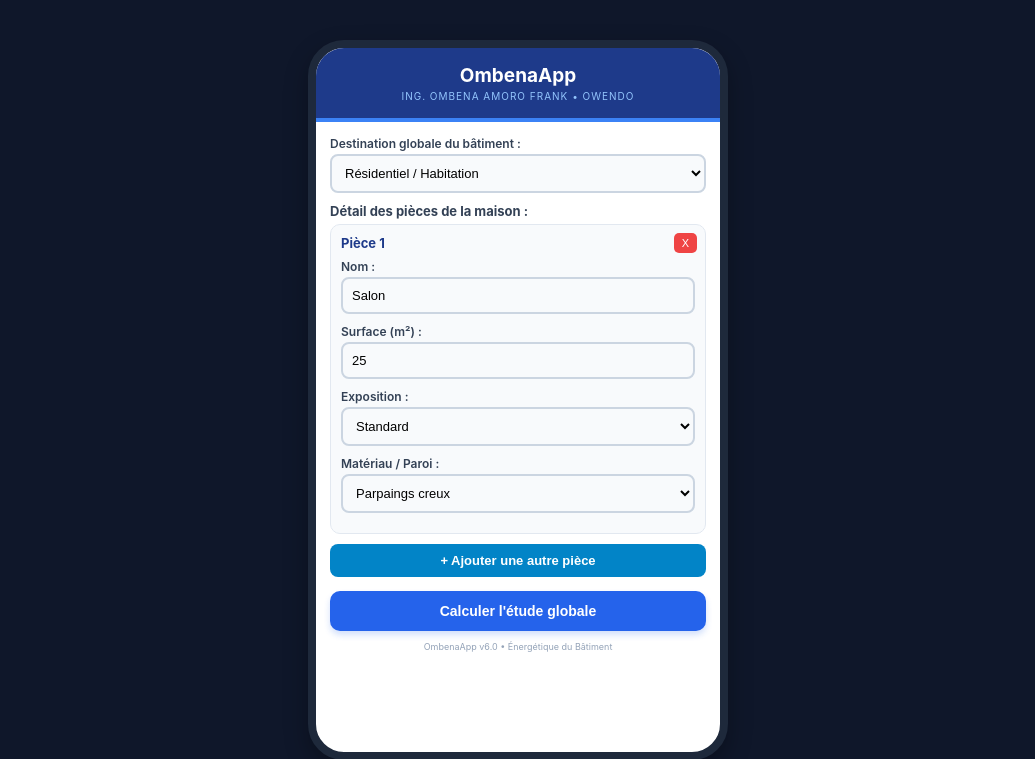
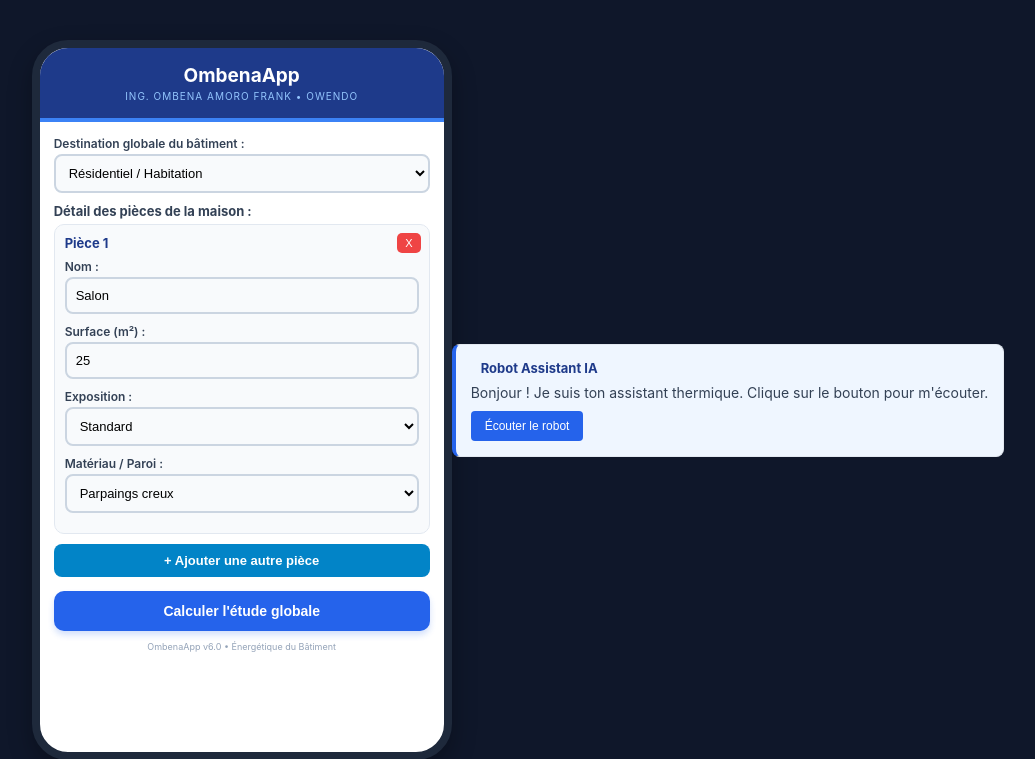
Before and after one commit to franknosterss-gif/ombenaapp, a Flask app: page / in a window 1280 px wide. Shown: the top 759 px of the page, without its empty margins (122-1157 px from the left). Run offline with Flask 3, Linux system fonts and the light colour scheme.

Commit message:
Affichage du robot et liaison avec robot.js

```diff
--- a/templates/index.html
+++ b/templates/index.html
@@ -366,3 +366,19 @@ function supprimerPiece(btn) {
 
 </body>
 </html>
+<!-- Bloc Assistant Robot IA -->
+<div class="piece-card" style="background: #eff6ff; border-left: 4px solid #2563eb; margin: 15px 0; padding: 15px; border-radius: 8px;">
+    <div style="display: flex; align-items: center; margin-bottom: 8px;">
+        <i class="fas fa-robot" style="font-size: 24px; color: #2563eb; margin-right: 10px;"></i>
+        <h4 style="margin: 0; color: #1e3a8a;">Robot Assistant IA</h4>
+    </div>
+    <p id="robot-message" style="margin: 0; font-size: 14px; color: #334155;">
+        Bonjour ! Je suis ton assistant thermique. Clique sur le bouton pour m'écouter.
+    </p>
+    <button onclick="robot.dire('Bonjour Ombena, les déperditions de ton bâtiment sont analysées avec succès.')" style="margin-top: 10px; background: #2563eb; color: white; border: none; padding: 8px 14px; border-radius: 4px; font-size: 12px; cursor: pointer;">
+        <i class="fas fa-volume-up"></i> Écouter le robot
+    </button>
+</div>
+
+<!-- Lien vers ton fichier séparé robot.js -->
+<script src="{{ url_for('static', filename='robot.js') }}"></script>
```
